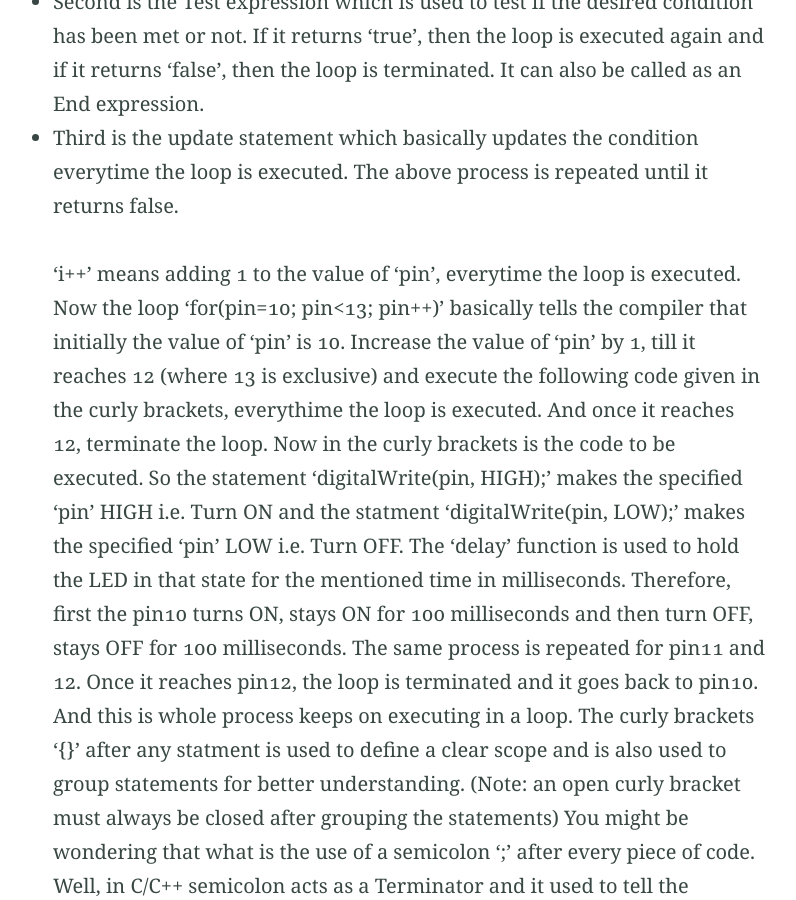
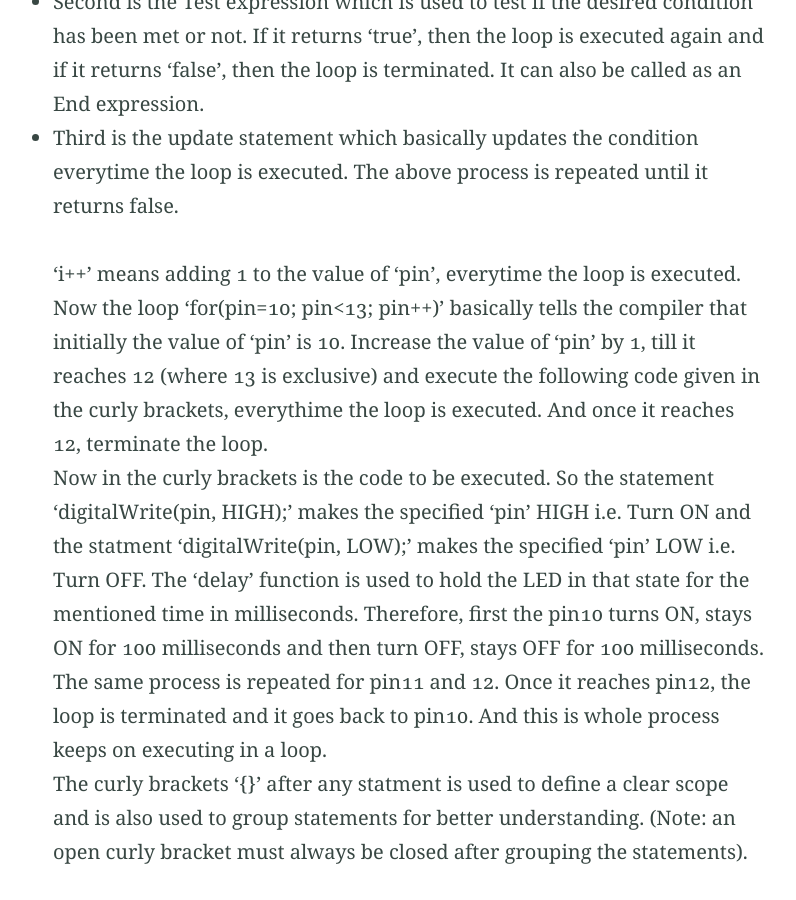
Before and after one commit to aka-Kush/aka-Kush.github.io, a Jekyll site: the page built from _posts/2020-08-04-proj2.md, in a window 1280 px wide and 900 px high, scrolled down 8164 px. Shown: the whole window, without its empty margins (230-1026 px from the left). Built offline with Jekyll 4.4.1, drawn with Linux system fonts in a browser that asks for light colours; our own code applies the rules of GitHub Pages for plain Markdown files; some of the changed text lies outside the part shown.

Commit message:
Update 2020-08-04-proj2.md

```diff
--- a/_posts/2020-08-04-proj2.md
+++ b/_posts/2020-08-04-proj2.md
@@ -153,15 +153,18 @@ The above process is repeated until it returns false.
 compiler that initially the value of 'pin' is 10. Increase the value of 'pin' by 1, till it reaches 12 (where 13 is exclusive) and execute the
 following code given in the curly brackets, everythime the loop is executed.
 And once it reaches 12, terminate the loop.
+<br>
 Now in the curly brackets is the code to be executed. So the statement 'digitalWrite(pin, HIGH);' makes the specified 'pin' HIGH i.e. Turn ON
 and the statment  'digitalWrite(pin, LOW);' makes the specified 'pin' LOW i.e. Turn OFF.
 The 'delay' function is used to hold the LED in that state for the mentioned time in  milliseconds.
 Therefore, first the pin10 turns ON, stays ON for 100 milliseconds and then turn OFF, stays OFF for 100 milliseconds. The same process
 is repeated for pin11 and 12. Once it reaches pin12, the loop is terminated and it goes back to pin10. And this is whole process keeps on executing
 in a loop.
+<br>
 The curly brackets '{}' after any statment is used to define a clear scope and is also used to group statements for better
 understanding.
-(Note: an open curly bracket must always be closed after grouping the statements)
+(Note: an open curly bracket must always be closed after grouping the statements).
+
 You might be wondering that what is the use of a semicolon ';' after every piece of code. Well, in C/C++ semicolon acts as
 a Terminator and it used to tell the compiler that we have reached the end of the command. Semicolon at the end of a command is mandatory in
 C/C++ language.
```
